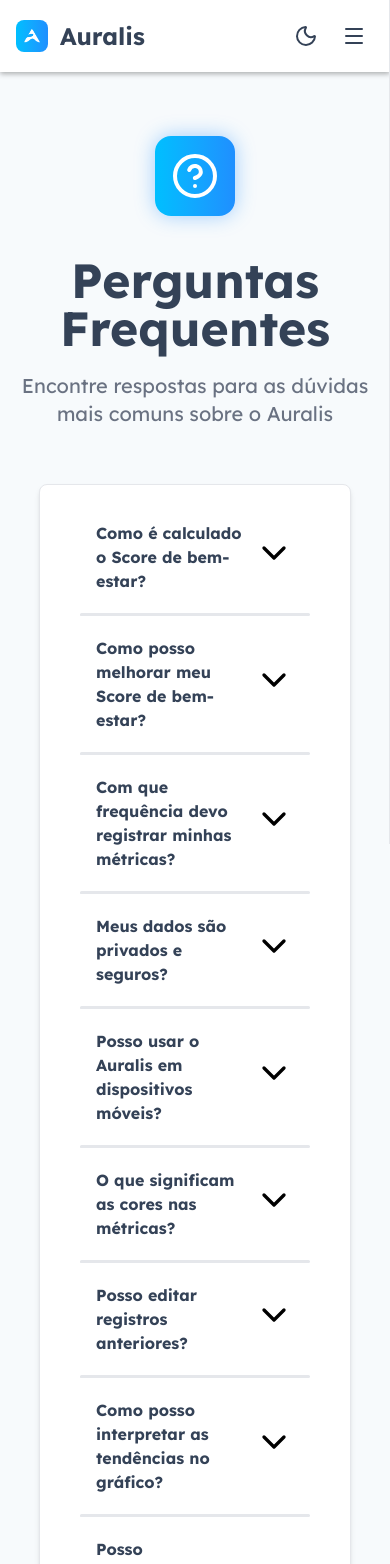
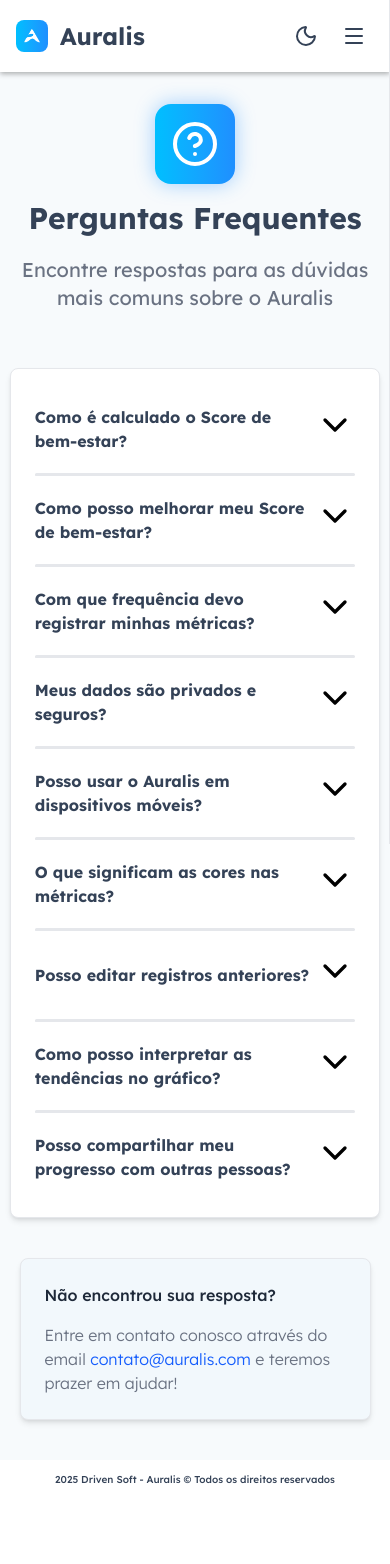
Before and after one commit to Driven-Soft/Auralis, a React (Vite) app: page /faq in a window 390 px wide. Shown: the top 1564 px of the page. After the commit the page ends 1499 px from the top, so only its background shows below. Built offline with nearby package versions, Linux system fonts and the light colour scheme; a web font is replaced by a local one.

Commit message:
style: melhorias de estilização geral pra mobile

```diff
--- a/src/components/FaqCard.tsx
+++ b/src/components/FaqCard.tsx
@@ -20,7 +20,7 @@
       className={`cursor-pointer  ${className || ""}`}
     >
       <div
-        className={`flex justify-between items-center px-4 py-1 transition-colors duration-100 ease-in-out hover:bg-[#f5f5f5] dark:hover:bg-texto-primary
+        className={`flex justify-between items-center px-0 sm:px-4 py-1 transition-colors duration-100 ease-in-out hover:bg-[#f5f5f5] dark:hover:bg-texto-primary
         ${mostrarDetalhes ? "rounded-t-lg" : "rounded-lg"}`}
       >
         <p>
--- a/src/components/Hero.tsx
+++ b/src/components/Hero.tsx
@@ -21,11 +21,11 @@
       className={`flex flex-col items-center text-center p-4 ${className ?? ""}`}
     >
       {sizedIcon && (
-        <div className={`my-10 p-4 rounded-2xl ${iconClassName ?? ""}`}>
+        <div className={`mt-2 mb-4 sm:my-10 p-4 rounded-2xl ${iconClassName ?? ""}`}>
           {sizedIcon}
         </div>
       )}
-      <h2 className="text-5xl pb-5 text-texto-primary font-bold dark:text-texto-secondary">{title}</h2>
+      <h2 className="text-3xl sm:text-5xl pb-5 text-texto-primary font-bold dark:text-texto-secondary">{title}</h2>
       <p className="text-xl font-normal text-gray-500 dark:text-gray-400">{text}</p>
     </div>
   );
--- a/src/components/IntegranteCard.tsx
+++ b/src/components/IntegranteCard.tsx
@@ -13,7 +13,7 @@
   return (
     <div className="flex flex-col w-auto sm:flex-row lg:flex-col bg-background-secondary dark:bg-dark-background-secondary my-3 lg:my-2 p-5 lg:p-4 px-4 lg:px-6 sm:px-10 rounded-2xl items-center shadow-md hover:shadow-2xl transition duration-300 border border-gray-200 dark:border-gray-600">
       <img
-        className="w-40 h-40 max-w-xs sm:h-50 sm:w-50 md:max-w-md lg:my-5 lg:max-w-sm sm:my-8 sm:mr-8 lg:mr-0 lg:w-32 lg:h-32 rounded-full shadow-[0_0_5px_rgba(0,0,0,0.2)]"
+        className="w-30 h-30 mb-2 max-w-xs sm:h-50 sm:w-50 md:max-w-md lg:my-5 lg:max-w-sm sm:my-8 sm:mr-8 lg:mr-0 lg:w-32 lg:h-32 rounded-full shadow-[0_0_5px_rgba(0,0,0,0.2)]"
         src={integrante.img}
         alt={`Imagem do integrante ${integrante.nome}`}
       />
--- a/src/components/NewUser.tsx
+++ b/src/components/NewUser.tsx
@@ -4,7 +4,7 @@
 const NewUser = () => {
   return (
     <Link
-      to="/novo-usuario"
+      to="/cadastro"
       className="
         flex items-center justify-self-center rounded-lg border-gray-200
         dark:border-gray-700 dark:bg-dark-background-secondary
--- a/src/data/integrantes.ts
+++ b/src/data/integrantes.ts
@@ -39,7 +39,7 @@
     rm: "565119",
     img: henriqueImg,
     git: "https://github.com/HenriqueCTorres",
-    capacitacao: "Cientista de Dados & IA",
+    capacitacao: "Desenvolvedor Back End & IA",
     linkedIn: "https://www.linkedin.com/in/henrique-cunha-torres-44940634a/",
     email: "henriquect08@gmail.com",
     descricao: "Especialista em análise de dados de saúde e criação de métricas significativas para qualidade de vida."
--- a/src/routes/Faq.tsx
+++ b/src/routes/Faq.tsx
@@ -17,8 +17,8 @@
       </section>
 
       <section>
-        <CardWrapper className="flex-col w-[80%] mx-auto my-10">
-          <div className="flex flex-col gap-4 px-4 py-2">
+        <CardWrapper className="flex-col w-[95%] sm:w-[80%] mx-auto my-10">
+          <div className="flex flex-col gap-4 px-0 sm:px-4 py-2">
             <FaqCard
               titulo="Como é calculado o Score de bem-estar?"
               detalhes="O Score de Bem-Estar é calculado com base em seis métricas principais: sono (ideal 7-8h), estresse (escala 1-10), atividade física (mínimo 30min), hidratação (2-2.5L), tempo de tela (máximo 8h) e horas trabalhadas (ideal 8h). Cada métrica contribui para a pontuação final de 0 a 100."
@@ -67,7 +67,7 @@
         </CardWrapper>
 
         <section
-          className="flex flex-col w-[80%] gap-4 mx-auto my-10 text-left justify-self-center rounded-lg border border-gray-200
+          className="flex flex-col w-[90%] sm:w-[80%] gap-4 mx-auto my-8 sm:my-10 text-left justify-self-center rounded-lg border border-gray-200
          dark:border-gray-700 bg-[#f2f8fc] dark:bg-[#16304d]
          shadow-md p-6 hover:shadow-lg transition-all duration-200 ease-in-out"
         >
--- a/src/routes/Home.tsx
+++ b/src/routes/Home.tsx
@@ -16,7 +16,7 @@
       </section>
     <div>
       <img src="/src/assets/images/icons/AuralisLogo.png"
-      className="mx-auto w-18 h-18"
+      className="mx-auto w-16 h-16"
       alt="" />
     </div>
 
--- a/src/routes/Sobre.tsx
+++ b/src/routes/Sobre.tsx
@@ -17,7 +17,7 @@
       </section>
 
       <section>
-        <CardWrapper className="flex-col w-[80%] mx-auto my-10">
+        <CardWrapper className="flex-col w-[90%] sm:w-[80%] mx-auto my-10">
           <h1 className="py-2 text-2xl font-bold mb-2 text-texto-primary dark:text-texto-secondary">
             Nossa Missão
           </h1>
@@ -30,7 +30,7 @@
           </p>
         </CardWrapper>
 
-        <div className="grid grid-rows-1 w-[80%] lg:grid-cols-2 gap-6 my-10 mx-auto">
+        <div className="grid grid-rows-1 w-[90%] sm:w-[80%] lg:grid-cols-2 gap-6 my-10 mx-auto">
           <SobreCard
             icon={<HeartIcon size={30} className="text-primary" />}
             title="Bem-Estar Integral"
@@ -53,7 +53,7 @@
           />
         </div>
 
-        <CardWrapper className="flex-col w-[80%] mx-auto my-10">
+        <CardWrapper className="flex-col w-[90%] sm:w-[80%] mx-auto my-10">
           <h1 className="py-2 text-2xl font-bold mb-2 text-texto-primary dark:text-texto-secondary">
             Como Funciona
           </h1>
```
